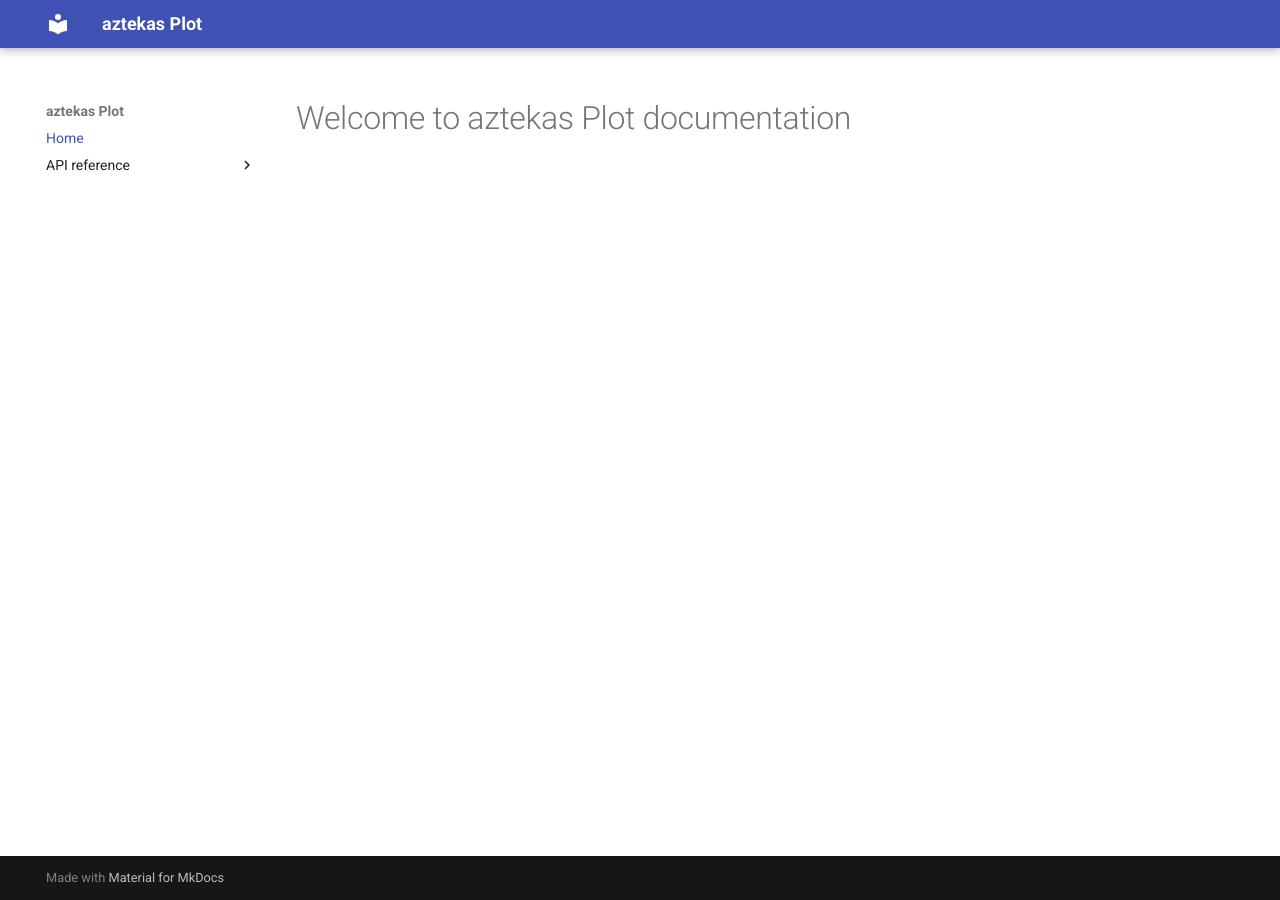
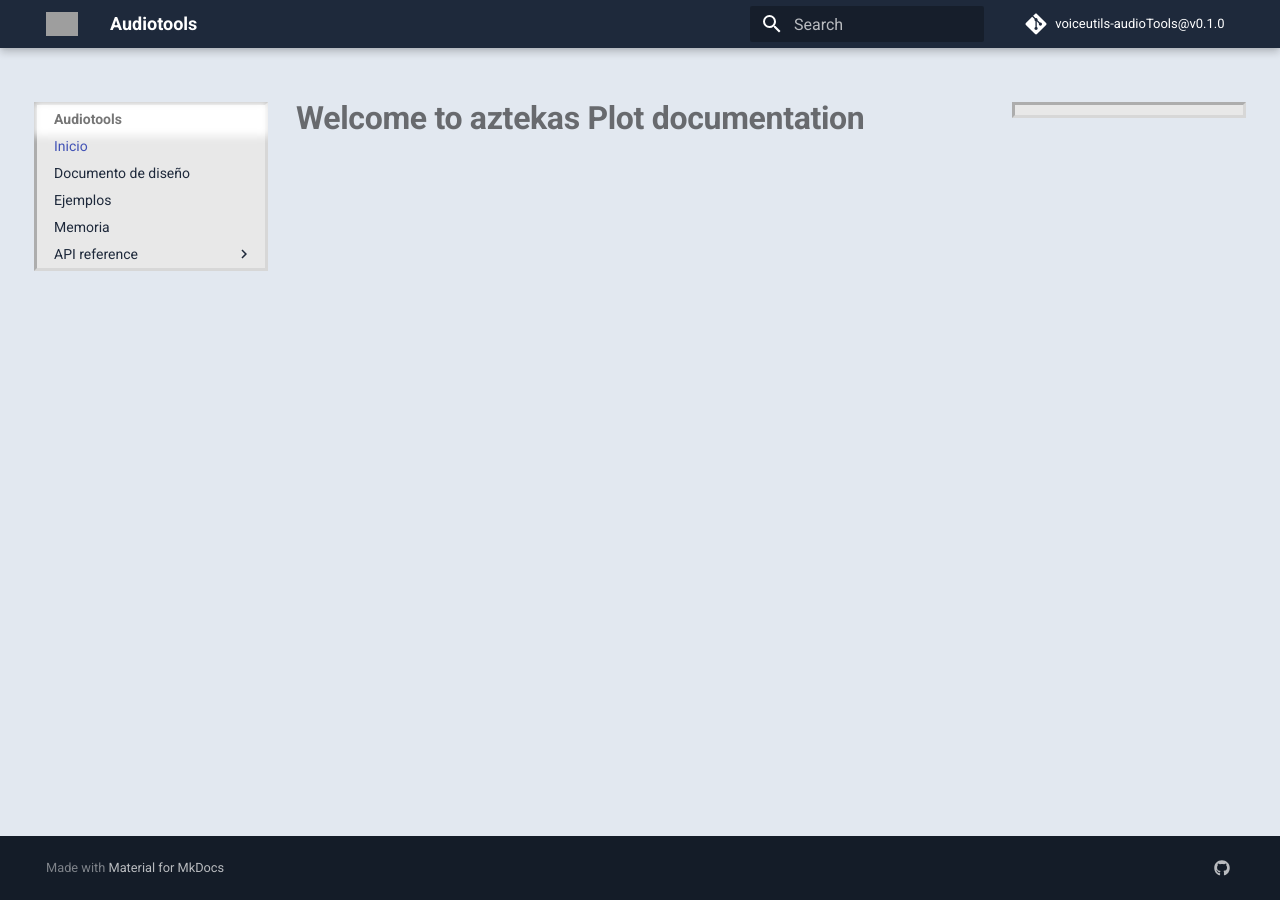
Before and after one commit to aaguayoo/aztekasPlots, an MkDocs documentation site: the page built from docs/index.md, in a window 1280 px wide. Built offline with MkDocs 1.6.1 and Material for MkDocs 9.7.7, drawn with Linux system fonts in a browser that asks for light colours; the version menu is left out; grey boxes are pictures that could not be loaded.

Commit message:
feat: Se agregaron cambios

```diff
--- a/.pre-commit-config.yaml
+++ b/.pre-commit-config.yaml
@@ -1,5 +1,3 @@
-default_language_version:
-  python: python3.8
 repos:
   - repo: https://github.com/pre-commit/pre-commit-hooks
     rev: v3.3.0
@@ -20,6 +18,7 @@ repos:
     rev: 20.8b1
     hooks:
       - id: black
+        additional_dependencies: ['click==8.0.2']
   - repo: https://github.com/PyCQA/bandit
     rev: 1.6.2
     hooks:
--- /dev/null
+++ b/docs/css/extra.css
@@ -0,0 +1,66 @@
+
+:root > * {
+    --md-primary-fg-color: #1E293B;
+    --md-accent-fg-color: #9333EA;
+    --md-accent-fg-color--transparent: hsla(#9333EA,0.1);
+    --md-accent-bg-color: #9333EA;
+    --md-footer-bg-color: #1E293B;
+    --md-typeset-table-color: #1E293B;
+    --md-typeset-table-thead-bg-color: #1E293B;
+  }
+
+body {
+    background-color: #E2E8F0;
+    color: #1E293B;
+}
+
+.md-typeset table:not([class]) th {
+  background-color: #94A3B8;
+        font-weight: bold;
+}
+
+code.highlight.language-python {
+  background-color: #f8f8f8;
+  border: .05rem solid #e8e8e8;
+  font-size: 18px;
+  font-weight: bold;
+}
+
+.md-typeset h1{
+  font-weight: bold;
+}
+
+.md-typeset h2{
+  font-weight: bold;
+}
+
+.md-sidebar__inner {
+  background: #e8e8e8;
+  border-style: inset;
+  border-color: rgba(200, 200, 200, 0.5);
+  padding: 5px 5px 5px 5px;
+}
+/*
+.md-content{
+  margin-left: 0px;
+  margin-right: 0px;
+  padding: 0px 10px 0px 0px
+}
+
+.md-sidebar.md-sidebar--primary {
+  margin-left: 0px;
+}
+
+.md-sidebar.md-sidebar--secondary {
+  margin-right: -250px;
+  margin-left: 0px;
+  width: 350px;
+}
+*/
+
+/* Indentation.
+div.doc-contents:not(.first) {
+  padding-left: 25px;
+  border-left: .05rem solid rgba(200, 200, 200, 0.2);
+}
+*/
--- a/mkdocs.yml
+++ b/mkdocs.yml
@@ -1,12 +1,84 @@
-site_name: aztekas Plot
+site_name: Audiotools
+
+repo_url: https://LyticaMx.github.io/voiceutils-audioTools/tree/v0.1.0
+repo_name: voiceutils-audioTools@v0.1.0
 
 theme:
-  name: "material"
+   name: 'material'
+   logo: 'https://cdn.discordapp.com/attachments/922938993987969054/1001964834151215154/Logo_M.png'
+   favicon: 'https://cdn.discordapp.com/attachments/922938993987969054/1001964834151215154/Logo_M.png'
+   palette:
+      scheme: default
+      primary: blue grey
 
 plugins:
-  - mkdocstrings
+   - search
+   - autorefs
+   - mkdocstrings
+   - mike:
+      canonical_version: null
+      version_selector: true
+      css_dir: css
+      javascript_dir: js
 
 nav:
-  - Home: 'index.md'
-  - 'API reference':
-      - 'Model': 'api_reference/main.md'
+   - Inicio: 'index.md'
+   - "Documento de diseño": 'design_doc.md'
+   - Ejemplos: 'examples.md'
+   - Memoria: 'profiler.md'
+   - 'API reference':
+      - 'Decorators': 'api_reference/decorators.md'
+      - 'Schemas': 'api_reference/schemas.md'
+      - 'Types': 'api_reference/types.md'
+      - 'Processing tools':
+         - 'Audio processing': 'api_reference/processing_tools/audio_processing.md'
+         - 'Feature extraction': 'api_reference/processing_tools/feature_extraction.md'
+         - 'Pre-processing': 'api_reference/processing_tools/pre_processing.md'
+      - 'Segmentation tools':
+         - 'Feature segmentation': 'api_reference/segmentation_tools/feature_segmentation.md'
+         - 'Label segmentation': 'api_reference/segmentation_tools/label_segmentation.md'
+         - 'Sound Activity Detection': 'api_reference/segmentation_tools/sound_activity_detection.md'
+
+extra:
+   version:
+      provider: mike
+   social:
+      - icon: fontawesome/brands/github
+        link: https://github.com/LyticaMx
+
+extra_css:
+   - css/extra.css
+
+markdown_extensions:
+   - abbr
+   - admonition
+   - attr_list
+   - def_list
+   - footnotes
+   - meta
+   - toc:
+       permalink: true
+   - pymdownx.arithmatex:
+       generic: true
+   - pymdownx.betterem:
+       smart_enable: all
+   - pymdownx.caret
+   - pymdownx.critic
+   - pymdownx.details
+   - pymdownx.highlight
+   - pymdownx.inlinehilite
+   - pymdownx.keys
+   - pymdownx.mark
+   - pymdownx.smartsymbols
+   - pymdownx.snippets:
+       check_paths: true
+   - pymdownx.superfences:
+       custom_fences:
+         - name: mermaid
+           class: mermaid
+           format: !!python/name:pymdownx.superfences.fence_code_format
+   - pymdownx.tabbed
+   - pymdownx.tilde
+   - pymdownx.tasklist:
+        clickable_checkbox: true
+        custom_checkbox: false
```
Also changed, not shown: pyproject.toml (+32 -18 lines), 9 other files.
